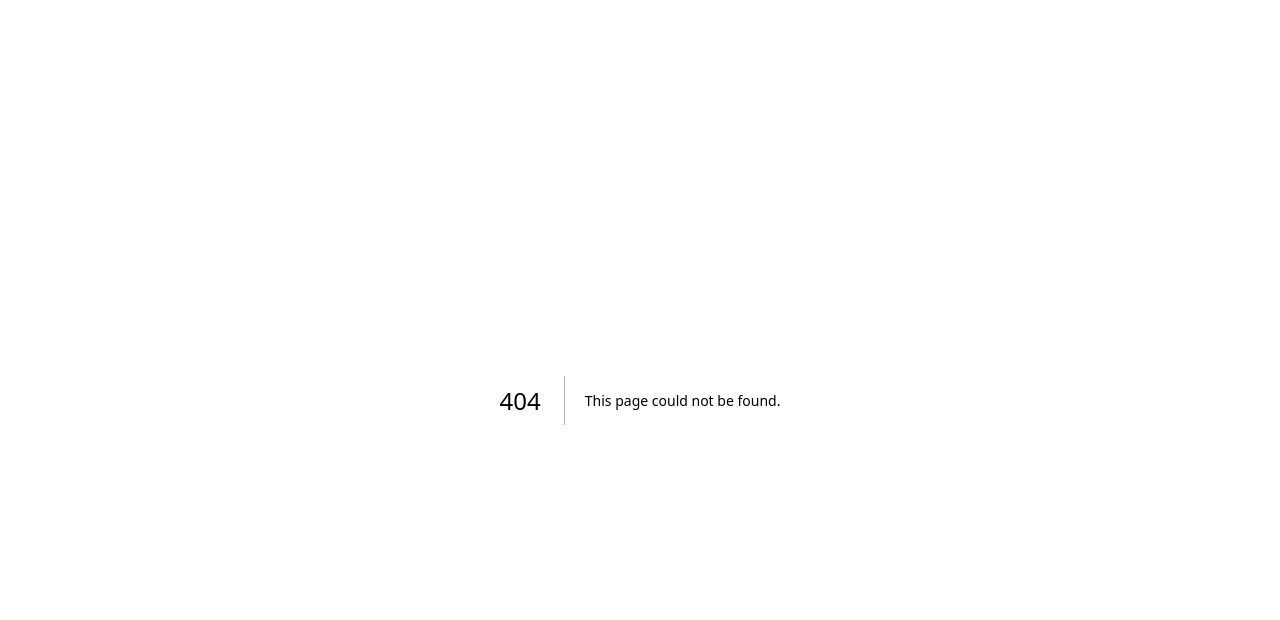
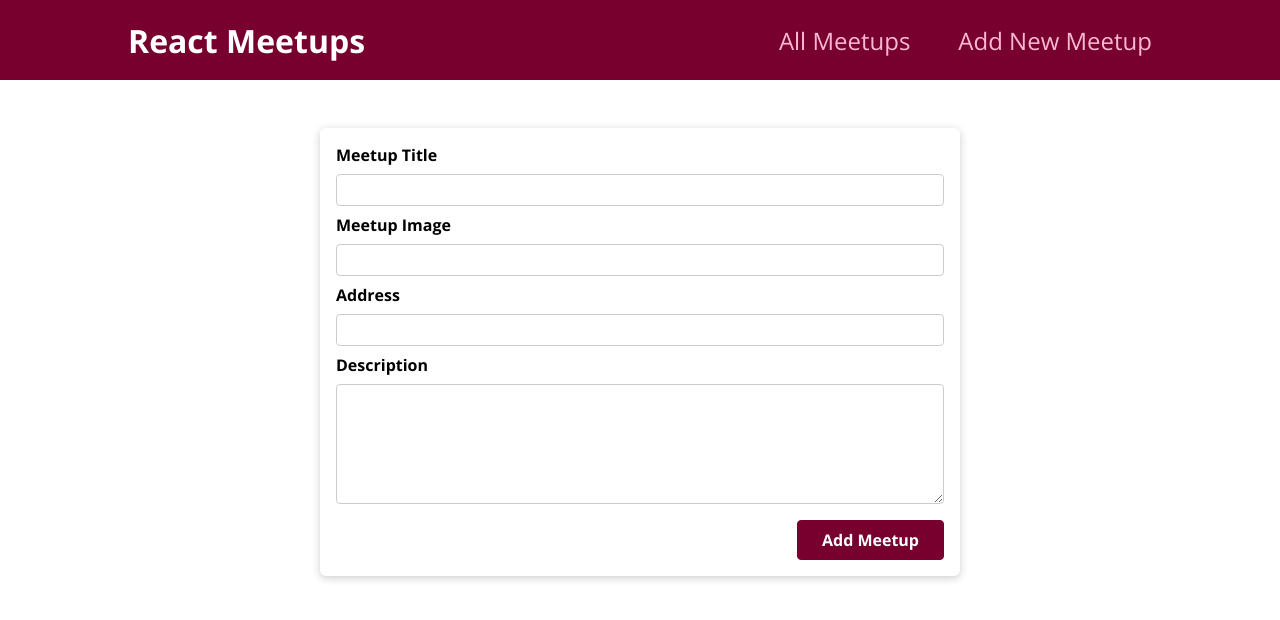
Before and after one commit to elmotabuzo16/nextjs-react-sample, a Next.js app: page /new-meetup in a window 1280 px wide. Before the commit this address had no page. Shown: the top 620 px of the page. Built offline with nearby package versions, Linux system fonts and the light colour scheme.

Commit message:
adding meetup file and layout/headers in _app.js

```diff
--- a/components/layout/MainNavigation.js
+++ b/components/layout/MainNavigation.js
@@ -1,17 +1,17 @@
+import Link from 'next/link';
 import classes from './MainNavigation.module.css';
 
 function MainNavigation() {
-
   return (
     <header className={classes.header}>
       <div className={classes.logo}>React Meetups</div>
       <nav>
         <ul>
           <li>
-            <Link to='/'>All Meetups</Link>
+            <Link href='/'>All Meetups</Link>
           </li>
           <li>
-            <Link to='/new-meetup'>Add New Meetup</Link>
+            <Link href='/new-meetup'>Add New Meetup</Link>
           </li>
         </ul>
       </nav>
--- a/components/meetups/MeetupList.js
+++ b/components/meetups/MeetupList.js
@@ -8,8 +8,8 @@ function MeetupList(props) {
         <MeetupItem
           key={meetup.id}
           id={meetup.id}
+          title={meetup.title}
           image={meetup.image}
-          title={meetup.title}
           address={meetup.address}
         />
       ))}
--- a/src/pages/_app.js
+++ b/src/pages/_app.js
@@ -1,5 +1,10 @@
-import '@/styles/globals.css'
+import '@/styles/globals.css';
+import Layout from '../../components/layout/Layout';
 
 export default function App({ Component, pageProps }) {
-  return <Component {...pageProps} />
+  return (
+    <Layout>
+      <Component {...pageProps} />
+    </Layout>
+  );
 }
--- a/src/pages/api/hello.js
+++ /dev/null
@@ -1,5 +0,0 @@
-// Next.js API route support: https://nextjs.org/docs/api-routes/introduction
-
-export default function handler(req, res) {
-  res.status(200).json({ name: 'John Doe' })
-}
--- /dev/null
+++ b/src/pages/new-meetup/[meetupId].js
@@ -0,0 +1 @@
+// localhost:3000/newmeetup/:id
--- /dev/null
+++ b/src/pages/new-meetup/index.js
@@ -0,0 +1,13 @@
+// localhost:3000/newmeetup
+import React from 'react';
+import NewMeetupForm from '../../../components/meetups/NewMeetupForm';
+
+const NewMeetupPage = () => {
+  const addMeetupHandler = (enteredMeetupdata) => {
+    console.log(enteredMeetupdata);
+  };
+
+  return <NewMeetupForm onAddMeetup={addMeetupHandler} />;
+};
+
+export default NewMeetupPage;
--- a/src/styles/globals.css
+++ b/src/styles/globals.css
@@ -1,107 +1,19 @@
-:root {
-  --max-width: 1100px;
-  --border-radius: 12px;
-  --font-mono: ui-monospace, Menlo, Monaco, 'Cascadia Mono', 'Segoe UI Mono',
-    'Roboto Mono', 'Oxygen Mono', 'Ubuntu Monospace', 'Source Code Pro',
-    'Fira Mono', 'Droid Sans Mono', 'Courier New', monospace;
-
-  --foreground-rgb: 0, 0, 0;
-  --background-start-rgb: 214, 219, 220;
-  --background-end-rgb: 255, 255, 255;
-
-  --primary-glow: conic-gradient(
-    from 180deg at 50% 50%,
-    #16abff33 0deg,
-    #0885ff33 55deg,
-    #54d6ff33 120deg,
-    #0071ff33 160deg,
-    transparent 360deg
-  );
-  --secondary-glow: radial-gradient(
-    rgba(255, 255, 255, 1),
-    rgba(255, 255, 255, 0)
-  );
-
-  --tile-start-rgb: 239, 245, 249;
-  --tile-end-rgb: 228, 232, 233;
-  --tile-border: conic-gradient(
-    #00000080,
-    #00000040,
-    #00000030,
-    #00000020,
-    #00000010,
-    #00000010,
-    #00000080
-  );
-
-  --callout-rgb: 238, 240, 241;
-  --callout-border-rgb: 172, 175, 176;
-  --card-rgb: 180, 185, 188;
-  --card-border-rgb: 131, 134, 135;
-}
-
-@media (prefers-color-scheme: dark) {
-  :root {
-    --foreground-rgb: 255, 255, 255;
-    --background-start-rgb: 0, 0, 0;
-    --background-end-rgb: 0, 0, 0;
-
-    --primary-glow: radial-gradient(rgba(1, 65, 255, 0.4), rgba(1, 65, 255, 0));
-    --secondary-glow: linear-gradient(
-      to bottom right,
-      rgba(1, 65, 255, 0),
-      rgba(1, 65, 255, 0),
-      rgba(1, 65, 255, 0.3)
-    );
-
-    --tile-start-rgb: 2, 13, 46;
-    --tile-end-rgb: 2, 5, 19;
-    --tile-border: conic-gradient(
-      #ffffff80,
-      #ffffff40,
-      #ffffff30,
-      #ffffff20,
-      #ffffff10,
-      #ffffff10,
-      #ffffff80
-    );
-
-    --callout-rgb: 20, 20, 20;
-    --callout-border-rgb: 108, 108, 108;
-    --card-rgb: 100, 100, 100;
-    --card-border-rgb: 200, 200, 200;
-  }
-}
+@import url('https://fonts.googleapis.com/css2?family=Lato:wght@700&family=Open+Sans:wght@400;700&display=swap');
 
 * {
   box-sizing: border-box;
-  padding: 0;
+}
+
+body {
+  font-family: 'Open Sans', 'Lato', sans-serif;
   margin: 0;
 }
 
-html,
-body {
-  max-width: 100vw;
-  overflow-x: hidden;
+h1,
+h2,
+h3,
+h4,
+h5,
+h6 {
+  font-family: 'Lato', sans-serif;
 }
-
-body {
-  color: rgb(var(--foreground-rgb));
-  background: linear-gradient(
-      to bottom,
-      transparent,
-      rgb(var(--background-end-rgb))
-    )
-    rgb(var(--background-start-rgb));
-}
-
-a {
-  color: inherit;
-  text-decoration: none;
-}
-
-@media (prefers-color-scheme: dark) {
-  html {
-    color-scheme: dark;
-  }
-}
```
Also changed, not shown: src/pages/index.js (+27 -1 lines).
